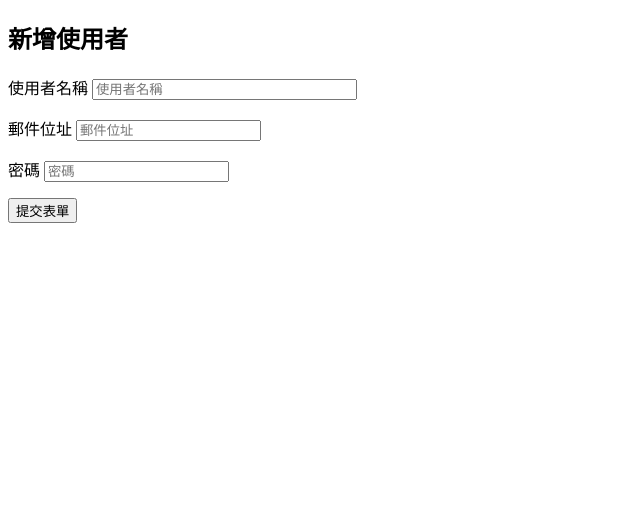
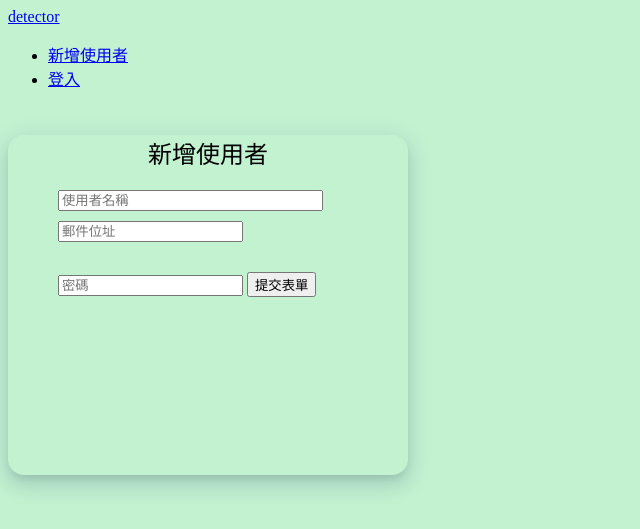
Before and after one commit to Smalleye878/flaskbook, a Flask app: page /auth/signup in a window 1280 px wide. Shown: the top 529 px of the page, without its empty margins (0-640 px from the left). Run offline with Flask 3, Linux system fonts and the light colour scheme; parts of the project's set-up code (start-up, migrations or seed data) failed here and were passed over; some libraries are stand-ins or nearby versions.

Commit message:
no template on web

```diff
--- a/apps/app.py
+++ b/apps/app.py
@@ -27,13 +27,19 @@ def create_app(config_key):
     Migrate(app, db)
     csrf.init_app(app)
 
+
+
     from apps.crud import views as crud_views
+
+    app.register_blueprint(crud_views.crud, url_prefix="/crud")
+
     from apps.auth import views as auth_views
+
+    app.register_blueprint(auth_views.auth, url_prefix="/auth")
 
     from apps.detector import views as dt_views
 
     app.register_blueprint(dt_views.dt)
 
-    app.register_blueprint(crud_views.crud, url_prefix="/crud")
-    app.register_blueprint(auth_views.auth, url_prefix="/auth")
+
     return app
--- a/apps/auth/templates/auth/signup.html
+++ b/apps/auth/templates/auth/signup.html
@@ -1,33 +1,21 @@
-{% extends "auth/base.html" %}
+{% extends "detector/base.html" %}
 {% block title %}新增使用者{% endblock %}
 {% block content %}
-<h2>新增使用者</h2>
-
-
-<form
-  action="{{ url_for('auth.signup', next=request.args.get('next')) }}"
-  method="POST"
-  novalidate="novalidate"
->
-  {% for message in get_flashed_messages() %}
-  <p style="color: red;">{{ message }}</p>
-  {% endfor %}
-  {{ form.csrf_token }}
-  <p>
-    {{ form.username.label }}
-    {{ form.username(size=30, placeholder="使用者名稱") }}
-  </p>
-  {% for error in form.username.errors %}
-  <span style="color: red;">{{ error }}</span>
-  {% endfor %}
-  <p>{{ form.email.label }} {{ form.email(placeholder="郵件位址") }}</p>
-  {% for error in form.email.errors %}
-  <span style="color: red;">{{ error }}</span>
-  {% endfor %}
-  <p>{{ form.password.label }} {{ form.password(placeholder="密碼") }}</p>
-  {% for error in form.password.errors %}
-  <span style="color: red;">{{ error }}</span>
-  {% endfor %}
-  <p>{{ form.submit }}</p>
-</form>
+<div class="mx-auto dt-auth-main">
+  <div class="card dt-auth-signup">
+    <header>新增使用者</header>
+    <section>
+      <form method="post" action="{{ url_for('auth.signup', next=request.args.get('next')) }}" class="form-signin">
+        {{ form.csrf_token }}
+        {% for message in get_flashed_messages() %}
+        <div class="dt-auth-flash">{{ message }}</div>
+        {% endfor %}
+        {{ form.username(size=30, class="form-control dt-auth-input", placeholder="使用者名稱") }}
+        {{ form.email(class="form-control dt-auth-input", placeholder="郵件位址") }}
+        {{ form.password(class="form-control dt-auth-input", placeholder="密碼") }}
+        {{ form.submit(class="btn btn-md btn-primary btn-block dt-auth-btn") }}
+      </form>
+    </section>
+  </div>
+</div>
 {% endblock %}
--- a/apps/auth/views.py
+++ b/apps/auth/views.py
@@ -40,7 +40,7 @@ def signup():
 
         next_ = request.args.get("next")
         if next_ is None or not next_.startswith("/"):
-            next_ = url_for("crud.users")
+            next_ = url_for("detector.index")
         return redirect(next_)
 
     return render_template("auth/signup.html", form=form)
@@ -55,7 +55,7 @@ def login():
 
         if user is not None and user.verify_password(form.password.data):
             login_user(user)
-            return redirect(url_for("crud.users"))
+            return redirect(url_for("detector.index"))
 
         flash("郵件位址或密碼不正確")
     return render_template("auth/login.html", form=form)
--- a/apps/detector/templates/detector/base.html
+++ b/apps/detector/templates/detector/base.html
@@ -14,6 +14,36 @@
         />
     </head>
     <body>
+        <nav class="navbar navbar-expand-lg navbar-dark bg-dark">
+            <div class="container">
+                <a class="navbar-brand" href="{{ url_for('detector.index') }}"
+                  >detector</a
+                >
+                <ul class="navbar-nav">
+                    {% if current_user.is_authenticated %}
+                    <li class="nav-item">
+                        <span class="nav-link">{{ current_user.username }}</span>
+                    </li>
+                    <li class="nav-item">
+                        <a href="{{ url_for('auth.logout') }}" class="nav-link"
+                          >登出</a
+                        >
+                    </li>
+                    {% else %}
+                    <li class="nav-item">
+                        <a class="nav-link" href="{{ url_for('auth.signup') }}">新增使用者</a>
+                    </li>
+                    <li class="nav-item">
+                        <a class="nav-link" href="{{ url_for('auth.login') }}">登入</a>
+                    </li>
+                    {% endif %}
+                </ul>
+            </div>
+        </nav>
+
+
+        <section class="container">
         {% block content %}{% endblock%}
+        </section>
     </body>
 </html>
--- a/apps/static/css/style.css
+++ b/apps/static/css/style.css
@@ -1,11 +1,11 @@
 body {
-    background-color: #f5f5f5;
+    background-color: rgb(195, 242, 209);
 }
 h4 {
    margin-top: 20px;
 }
 input[type="search"] {
-    background-color: #f5f5f5;
+    background-color: rgb(224, 224, 232);
 }
 .dt-auth-main {
     width: 400px;
```
Also changed, not shown: apps/auth/templates/auth/login.html (+17 -22 lines), local.sqlite.
